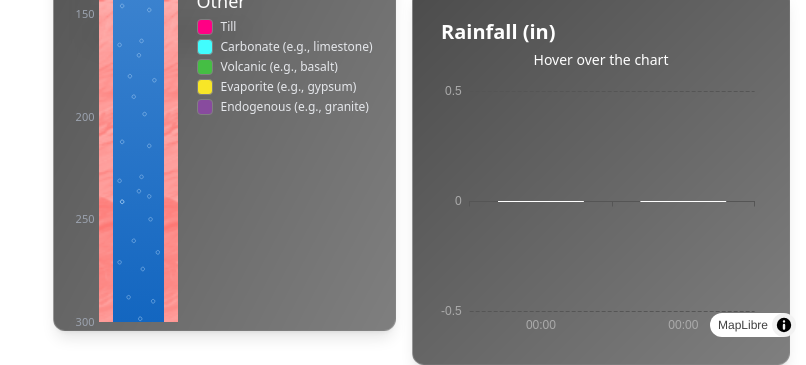
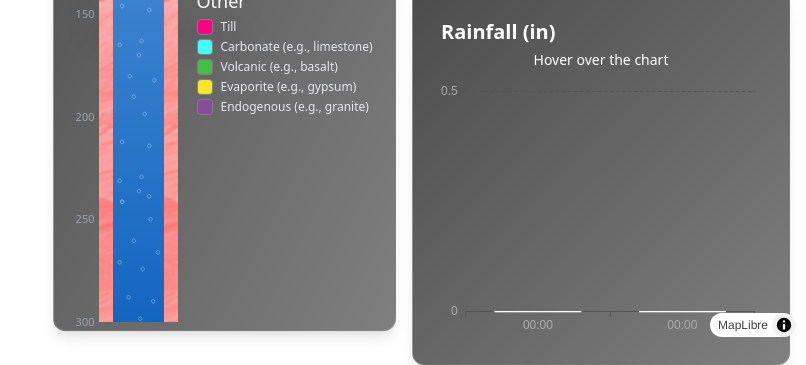
Before and after one commit to wjthompso/dangermond-preserve-visualizer, a React (Vite) app: page / in a window 1280 px wide. Shown: the part 453-818 px from the top of the page, without its empty margins (474-1280 px from the left). Built offline with nearby package versions, Linux system fonts and the light colour scheme; no server answers.

Commit message:
0 always at bottom of y axis for rain level bar chart.

```diff
--- a/src/components/Modals/RainLevelBarChartModal/RainLevelBarChartModal.tsx
+++ b/src/components/Modals/RainLevelBarChartModal/RainLevelBarChartModal.tsx
@@ -67,7 +67,7 @@ const RainLevelBarChartModal: React.FC<RainLevelBarChartModalProps> = ({
                 yAxis: {
                     type: "value",
                     min: 0,
-                    max: Math.max(...rainData.map((d) => d.value)) + 0.5,
+                    max: 1,
                     splitLine: { lineStyle: { color: "#555" } },
                     axisLine: { lineStyle: { color: "#555" } },
                     axisLabel: { color: "#aaa" },
@@ -126,8 +126,8 @@ const RainLevelBarChartModal: React.FC<RainLevelBarChartModalProps> = ({
             ],
             yAxis: {
                 type: "value",
-                min: Math.min(...rainData.map((d) => d.value)) - 0.5,
-                max: Math.max(...rainData.map((d) => d.value)) + 0.5,
+                min: 0, // Zero starts at the bottom of the Y-axis
+                max: Math.max(...rainData.map((d) => d.value)) + 0.5, // Add padding to the top
                 splitNumber: 5,
                 interval: 0.5,
                 axisLine: { lineStyle: { color: "#555" } },
```
